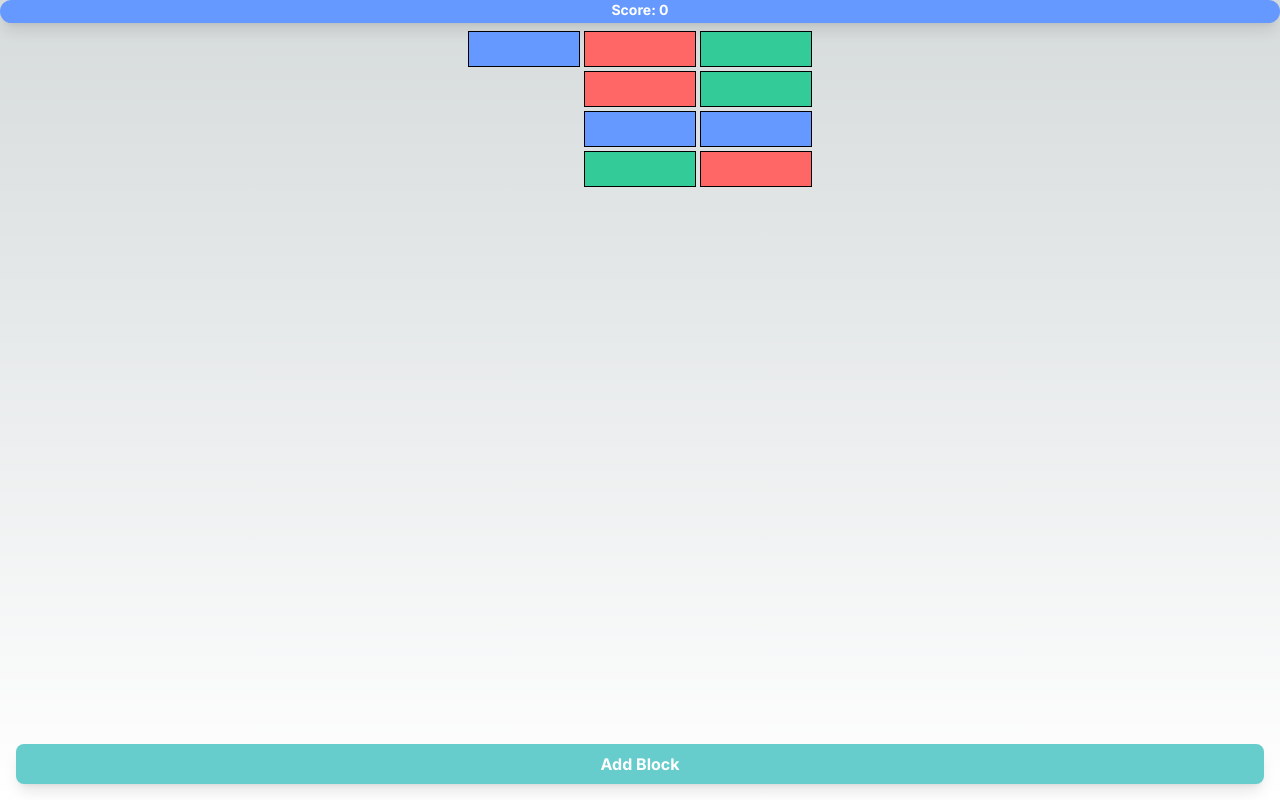
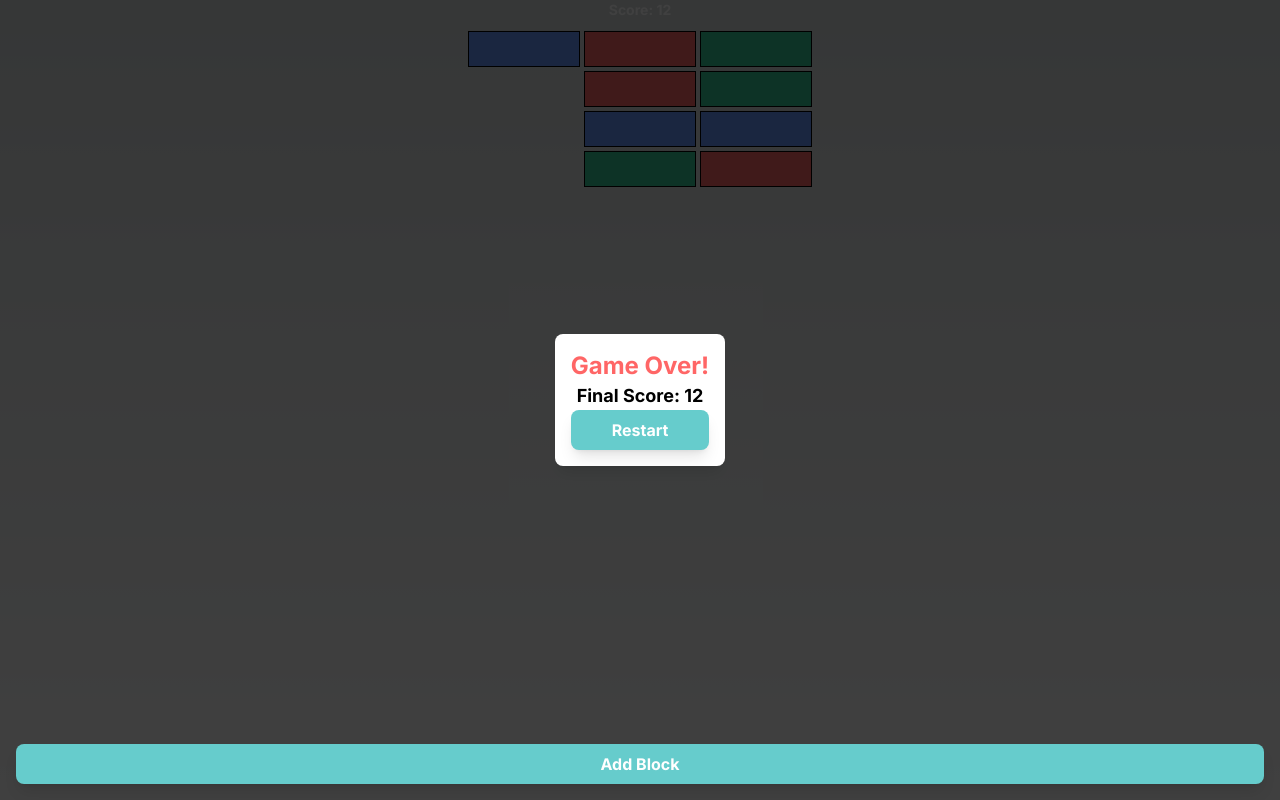
Before and after one commit to thekanon/Color-Box-Cleanup, a Next.js app: page /game in a window 1280 px wide. Both pictures are taken after a click on the element 524 px from the left and 49 px from the top of the page. Built offline with nearby package versions, Linux system fonts and the light colour scheme.

Commit message:
게임오버 기능 추가

```diff
--- a/app/containers/GameContainer.tsx
+++ b/app/containers/GameContainer.tsx
@@ -42,6 +42,7 @@ function Game() {
   const [cursor, setCursor] = useState<[number, number]>([0, 1]);
   const [selected, setSelected] = useState<boolean>(false);
   const [timeLeft, setTimeLeft] = useState(timeLimit);
+  const [gameOver, setGameOver] = useState<boolean>(false);
 
   const levelUp = useCallback(() => {
     console.log("Level Up!");
@@ -158,8 +159,9 @@ function Game() {
   useEffect(() => {
     if (timeLeft === 0) {
       // 타이머가 끝났을 때의 동작 (예: 게임 리셋)
-      setScore(0);
-      setTimeLeft(timeLimit);
+      // setScore(0);
+      // setTimeLeft(timeLimit);
+      setGameOver(true);
       return;
     }
 
@@ -202,6 +204,7 @@ function Game() {
           })) as BlockProps[];
           newRow[newCol] = temp;
           newGrid.push(newRow);
+          updateTime(1);
         } else {
           console.log("더 이상 행을 추가할 수 없습니다.");
           return; // 최대 행수를 초과하므로 이동 취소
@@ -294,7 +297,6 @@ function Game() {
 
   const addRowHandle = () => {
     setSelected(false);
-    updateTime(1);
     addRow();
   };
 
@@ -322,6 +324,25 @@ function Game() {
         style={{ outline: "none" }}
         ref={containerRef} // ref를 div에 할당합니다.
       >
+        {gameOver && (
+          <div className="absolute inset-0 flex items-center justify-center bg-black bg-opacity-75">
+            <div className="bg-white p-4 rounded-lg shadow-lg text-center">
+              <h2 className="text-2xl font-bold text-red">Game Over!</h2>
+              <p className="text-lg font-bold">Final Score: {score}</p>
+              <button
+                className="bg-teal text-white w-full font-bold py-2 px-8 rounded-lg shadow-lg transform transition-transform hover:scale-100 active:scale-95"
+                onClick={() => {
+                  setGameOver(false);
+                  setScore(0);
+                  setTimeLeft(timeLimit);
+                  setGrid(firstGrid);
+                }}
+              >
+                Restart
+              </button>
+            </div>
+          </div>
+        )}
         <Grid selected={selected} blockLocation={cursor} grid={grid} />
       </div>
       <div className="fixed bottom-0 w-full text-center mb-4 px-4">
--- a/app/globals.css
+++ b/app/globals.css
@@ -32,20 +32,4 @@ body {
   }
 }
 .transition-color {
-  animation: scaleAnimation 1s ease-in-out forwards; /* 애니메이션 적용 */
-  background-color: rgb(var(--background-end-rgb)); /* 애니메이션 시작 색상 */
 }
-@keyframes scaleAnimation {
-  0% {
-    transform: scaleX(1); /* 애니메이션 시작과 끝에서의 크기 */
-    background-color: rgb(
-      var(--background-end-rgb)
-    ); /* 애니메이션 시작과 끝에서의 색상 */
-    opacity: 1; /* 애니메이션 시작과 끝에서의 투명도 */
-  }
-  100% {
-    transform: scaleX(0); /* 애니메이션 시작과 끝에서의 크기 */
-    opacity: 0; /* 애니메이션 시작과 끝에서의 투명도 */
-    background-color: transparent;
-  }
-}
```
